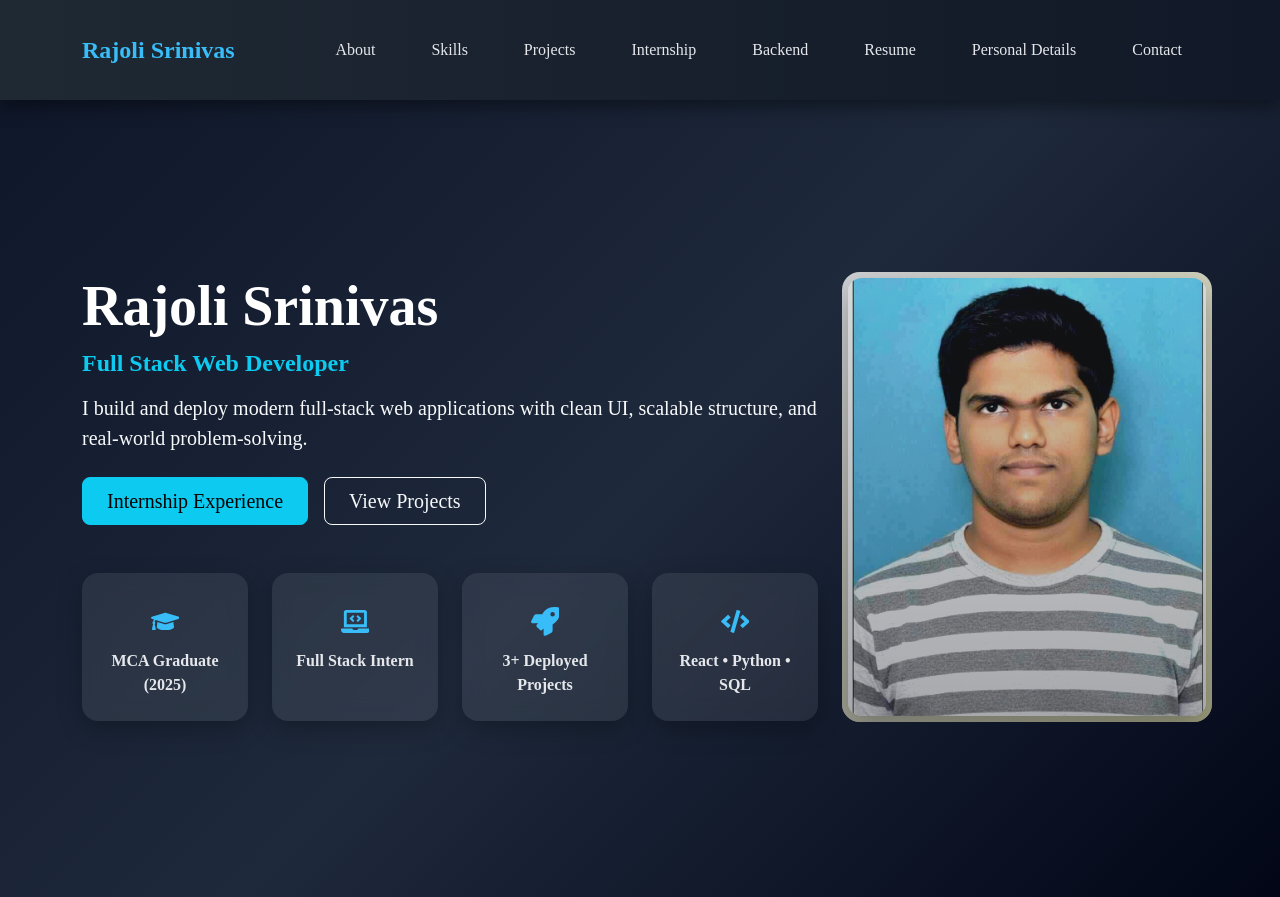
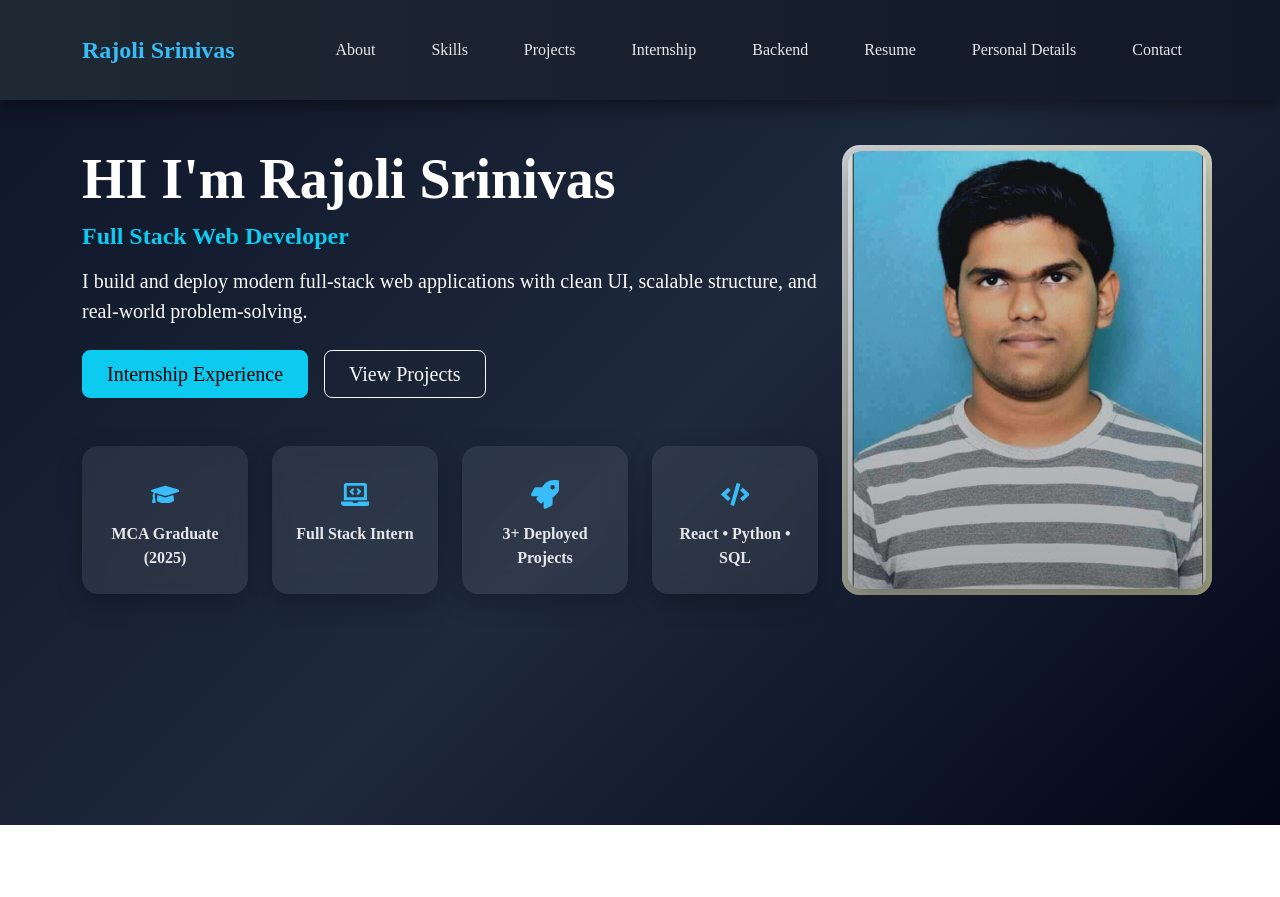
Before and after one commit to srinivas-191/srinivas-191-portfolio, a React (Vite) app: page / in a window 1280 px wide. After the commit the page ends 825 px from the top, so only its background shows below. Built offline with nearby package versions, Linux system fonts and the light colour scheme; a web font is replaced by a local one.

Commit message:
Updates 4

```diff
--- a/src/App.css
+++ b/src/App.css
@@ -64,7 +64,7 @@ body {
 
 /* HERO BACKGROUND */
 .home-hero {
-  min-height: 100vh;
+  min-height: calc(100vh - 72px);
   background: linear-gradient(
     135deg,
     #0f172a,
@@ -193,7 +193,7 @@ body {
 
 /* ABOUT PAGE BACKGROUND */
 .about-page {
-  min-height: 100vh;
+  min-height: calc(100vh - 72px);
   background: linear-gradient(
     135deg,
     #0f172a,
@@ -256,7 +256,7 @@ body {
 
 /* SKILLS PAGE BACKGROUND */
 .skills-page {
-  min-height: 100vh;
+  min-height: calc(100vh - 72px);
   background: linear-gradient(
     135deg,
     #0f172a,
@@ -314,7 +314,7 @@ body {
 
 /* PROJECTS PAGE BACKGROUND */
 .projects-page {
-  min-height: 100vh;
+  min-height: calc(100vh - 72px);
   background: linear-gradient(
     135deg,
     #0f172a,
--- a/src/pages/About.jsx
+++ b/src/pages/About.jsx
@@ -15,7 +15,7 @@ export default function About() {
   }, []);
 
   return (
-    <section className="about-page d-flex align-items-center">
+    <section className="about-page d-flex">
       <div className="container py-5">
         <div className="row justify-content-center">
 
--- a/src/pages/Home.jsx
+++ b/src/pages/Home.jsx
@@ -21,7 +21,7 @@ export default function Home() {
   }, []);
 
   return (
-    <section className="home-hero d-flex align-items-center">
+    <section className="home-hero d-flex">
       <div className="container py-5">
         <div className="row align-items-center justify-content-center">
 
@@ -45,7 +45,7 @@ export default function Home() {
           <div className="col-12 col-lg-8 text-center text-lg-start">
 
             <h1 className="fw-bold display-4 mb-2 text-white">
-              Rajoli Srinivas
+              HI I'm Rajoli Srinivas
             </h1>
 
             <h4 className="fw-semibold mb-3 text-info">
--- a/src/pages/Internship.css
+++ b/src/pages/Internship.css
@@ -1,6 +1,6 @@
 /* PAGE BACKGROUND */
 .internship-page {
-  min-height: 100vh;
+  min-height: calc(100vh - 72px);
   background: linear-gradient(
     135deg,
     #0f172a,
--- a/src/pages/Projects.jsx
+++ b/src/pages/Projects.jsx
@@ -35,7 +35,7 @@ export default function Projects() {
   ];
 
   return (
-    <section className="projects-page d-flex align-items-center">
+    <section className="projects-page d-flex">
       <div className="container py-5">
 
         {/* PAGE HEADER */}
--- a/src/pages/Skills.jsx
+++ b/src/pages/Skills.jsx
@@ -20,7 +20,7 @@ export default function Skills() {
   }, []);
 
   return (
-    <section className="skills-page d-flex align-items-center">
+    <section className="skills-page d-flex">
       <div className="container py-5">
 
         {/* PAGE HEADING */}
```
